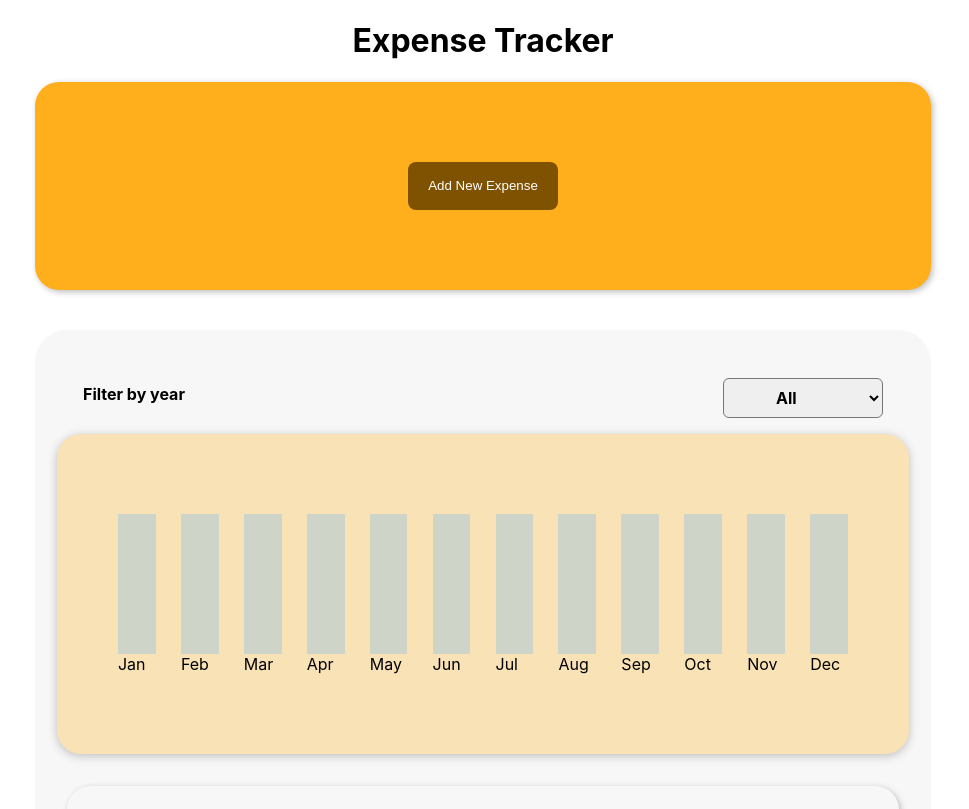
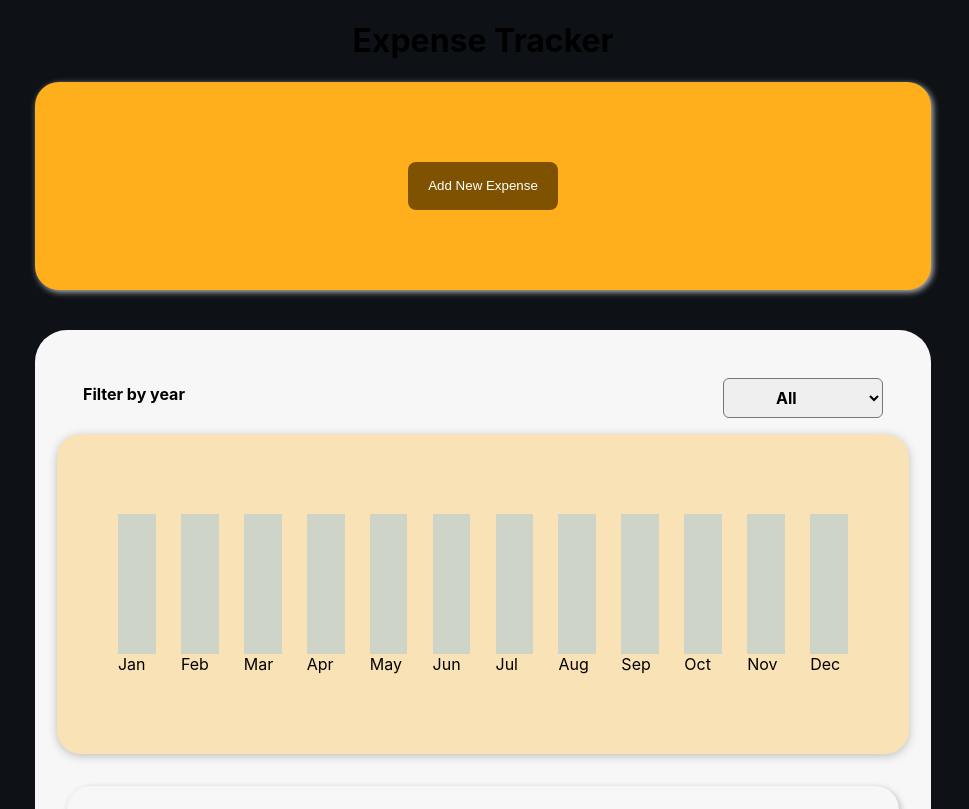
Before and after one commit to EbenFergy/ExpenseTracker, a React (Create React App) app: page / in a window 1280 px wide. Shown: the top 809 px of the page, without its empty margins (157-1126 px from the left). Built offline with nearby package versions, Linux system fonts and the light colour scheme.

Commit message:
Update App.css

```diff
--- a/src/App.css
+++ b/src/App.css
@@ -13,6 +13,7 @@ body {
   flex-direction: column;
   align-items: center;
   justify-content: center;
-  background-color: rgb(255, 255, 255);
+/*   background-color: rgb(255, 255, 255); */
+  background-color: rgb(14,18,23);
   margin: 0;
 }
```
